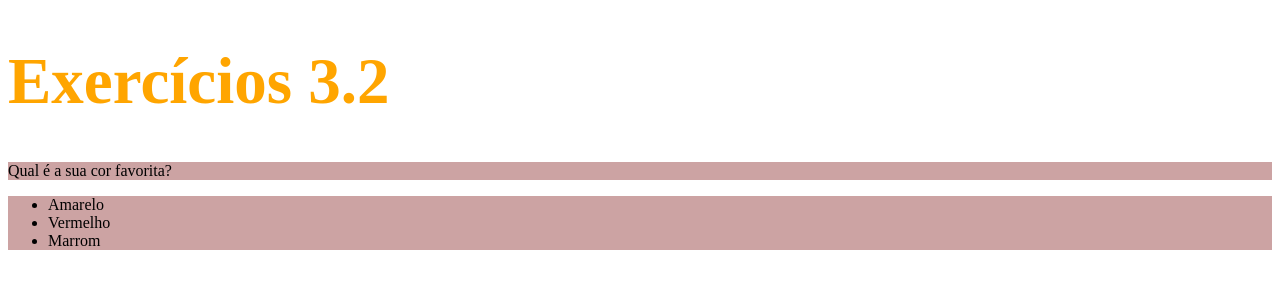
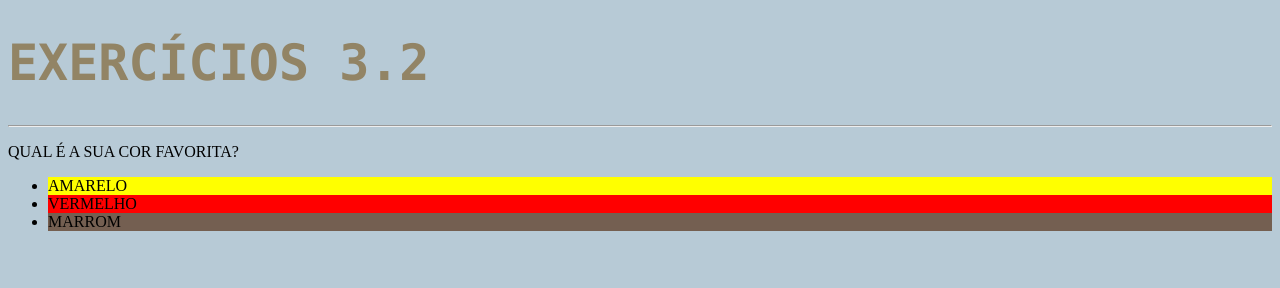
Before and after one commit to raphaelfiorda/trybe-exercicios, a plain HTML site: page fundamentos/bloco-3-introducao-a-html-e-css/dia-2-html-css-primeiros-passos-em-css/index.html in a window 1280 px wide. Drawn offline with Linux system fonts and the light colour scheme.

Commit message:
Adicionada nova camada de estilização

```diff
--- a/fundamentos/bloco-3-introducao-a-html-e-css/dia-2-html-css-primeiros-passos-em-css/index.html
+++ b/fundamentos/bloco-3-introducao-a-html-e-css/dia-2-html-css-primeiros-passos-em-css/index.html
@@ -5,21 +5,32 @@
     <title>HTML</title>
     <style>
         h1 {
-            font-size: 65px;
-            color: orange;
+          font-family: 'Lucida Console';
+          font-size: 50px;
+          color: rgba(136, 114, 72, 0.801);
         }
-        .colors-bg {
-            background-color: rgb(204, 163, 163);
+        .paragraphs_and_lists {
+          font-weight: 510;
+        }
+        #yellow_item {background-color: yellow}
+        #red_item {background-color: red}
+        #brown_item {background-color: rgb(116, 95, 81)}
+
+        body {
+          font-size: 16px;
+          text-transform: uppercase;
+          background-color: rgb(183, 202, 214);
         }
     </style>
   </head>
   <body>
     <h1>Exercícios 3.2</h1>
-    <p class="colors-bg">Qual é a sua cor favorita?</p>
-    <ul class="colors-bg">
-      <li>Amarelo</li>
-      <li>Vermelho</li>
-      <li>Marrom</li>
+    <hr>
+    <p class="paragraphs_and_lists">Qual é a sua cor favorita?</p>
+    <ul class="paragraphs_and_lists">
+      <li id="yellow_item">Amarelo</li>
+      <li id="red_item">Vermelho</li>
+      <li id="brown_item">Marrom</li>
     </ul>
   </body>
 </html>
```
